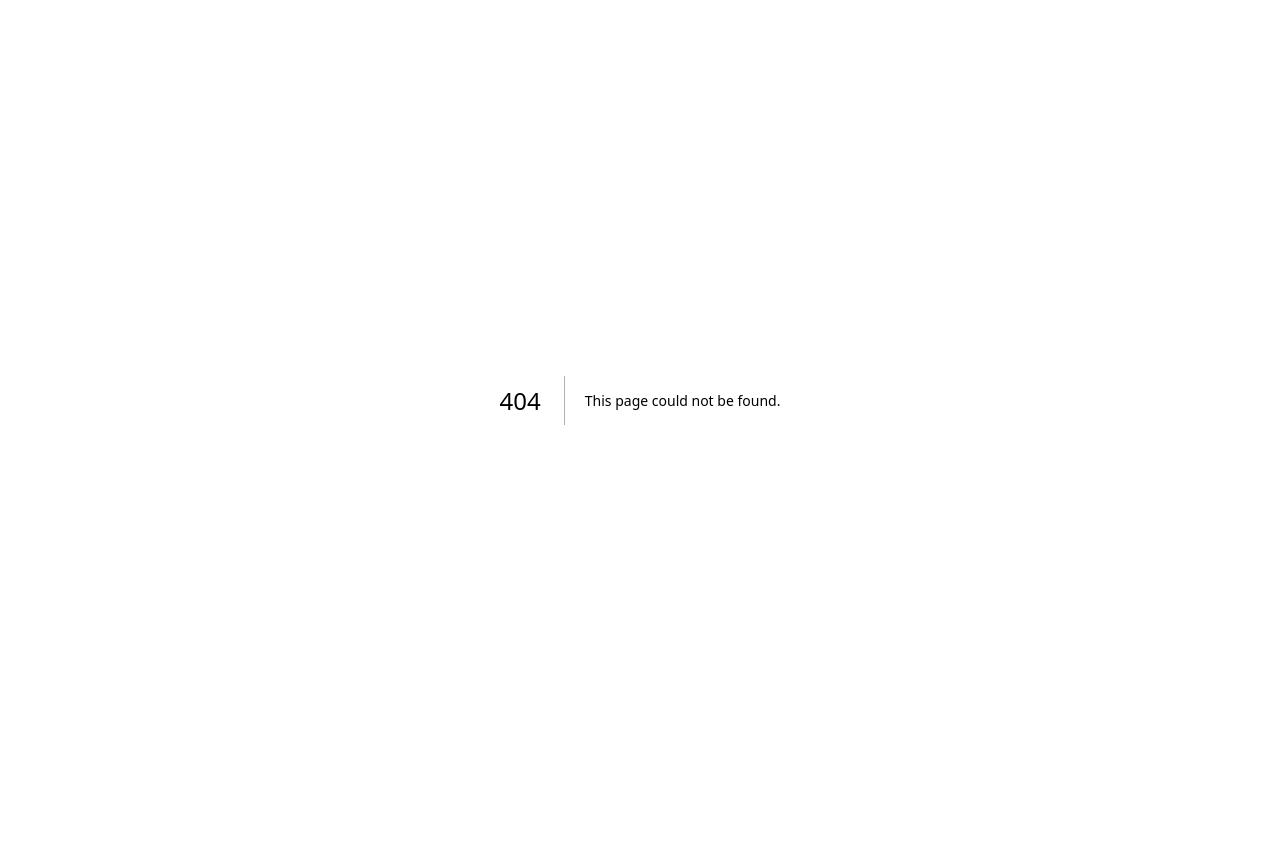
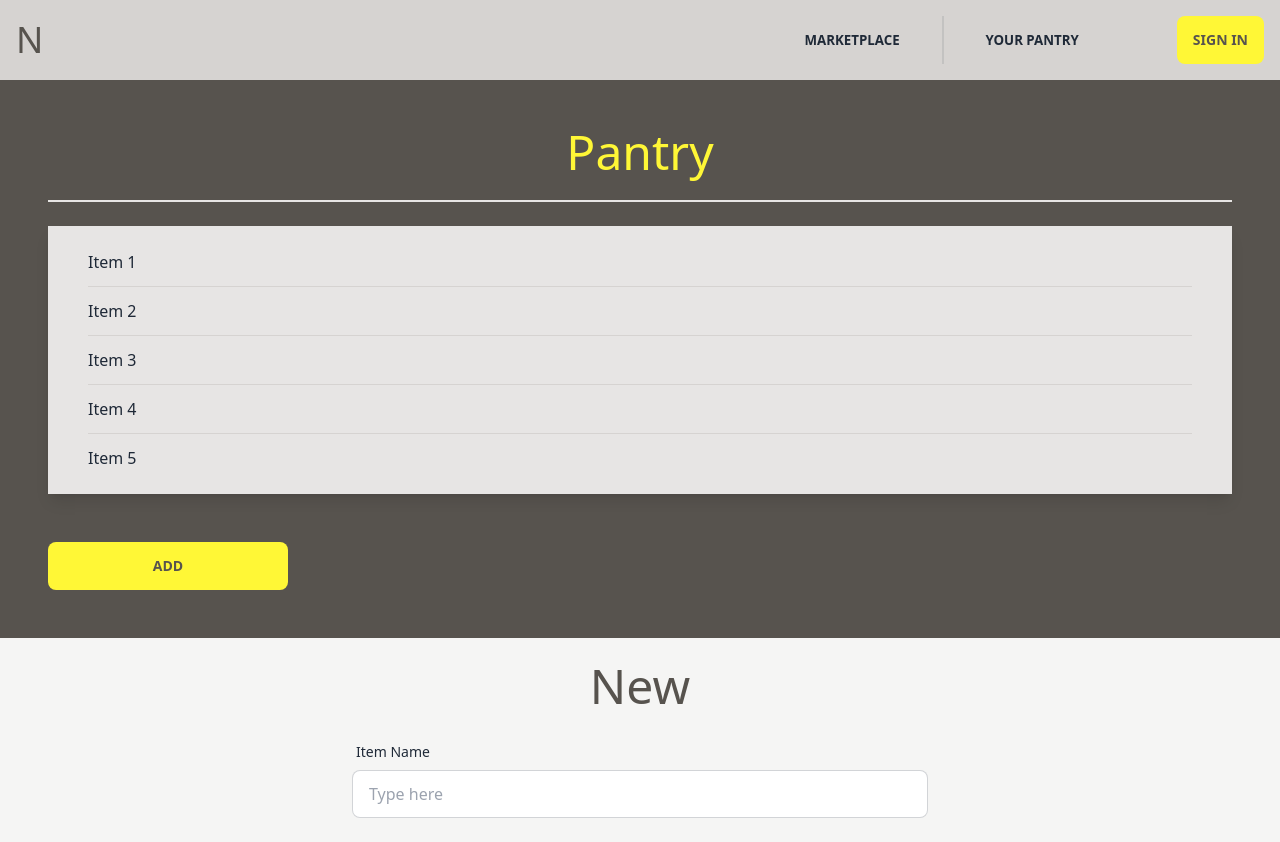
Before and after one commit to Vyonyx/neighbourly, a Next.js app: page /pantry in a window 1280 px wide. Before the commit this address had no page. Before the commit the page ends 800 px from the top, so only its background shows below. Built offline with nearby package versions, Linux system fonts and the light colour scheme; no server answers.

Commit message:
add basic pantry component page

```diff
--- a/components/Nav.tsx
+++ b/components/Nav.tsx
@@ -21,7 +21,7 @@ export default function Nav() {
         </Link>
         <div className="divider md:divider-horizontal"></div>
         <Link
-          href='/'
+          href='/pantry'
           className="">
             <div className="btn btn-outline border-0 hover:bg-black hover:text-primary">Your Pantry</div>
         </Link>
@@ -33,7 +33,7 @@ export default function Nav() {
         </label>
         <ul tabIndex={0} className="dropdown-content menu p-2 shadow bg-base-100 rounded-box w-52">
           <li><Link href='/'>Marketplace</Link></li>
-          <li><Link href='/'>Your Pantry</Link></li>
+          <li><Link href='/pantry'>Your Pantry</Link></li>
         </ul>
       </div>
 
--- /dev/null
+++ b/pages/pantry.tsx
@@ -0,0 +1,51 @@
+import React, { useState } from "react"
+import Nav from "../components/Nav"
+
+function Pantry() {
+  const [isEdit, setisEdit] = useState(false)
+
+  const handleSubmit = (evt: React.FormEvent) => {
+    evt.preventDefault()
+  }
+
+  return (
+    <div className="bg-neutral-l h-full">
+      <Nav />
+
+      <div className="flex flex-col gap-6 bg-neutral-d pt-32 pb-12 px-12">
+        <h1 className="text-5xl text-center text-primary border-b-2 pb-6 border-neutral-l">Pantry</h1>
+
+        <ul className="bg-neutral-l h-full px-10 py-3 divide-y divide-solid divide-neutral flex flex-col shadow-lg">
+          <li className="py-3">Item 1</li>
+          <li className="py-3">Item 2</li>
+          <li className="py-3">Item 3</li>
+          <li className="py-3">Item 4</li>
+          <li className="py-3">Item 5</li>
+        </ul>
+
+        <button className=" mt-6 btn text-neutral-d bg-primary border-0 self-center w-60 hover:bg-black hover:text-primary lg:self-start">Add</button>
+      </div>
+
+      <div className="flex flex-col items-center bg-stone-100 h-full py-6 px-12">
+        <h1 className="text-5xl text-neutral-d">
+          {isEdit ? 'Edit' : 'New'}
+        </h1>
+
+        <form
+          onSubmit={handleSubmit}
+          className='w-full flex flex-col gap-3 items-center justify-center mt-6 max-w-xl'>
+          <div className="form-control w-full flex flex-col items-center">
+            <label className="label self-start">
+              <span className="label-text">Item Name</span>
+            </label>
+            <input
+              type="text"
+              placeholder="Type here"
+              className="input input-bordered w-full max-w-xl" />
+          </div>
+        </form>
+      </div>
+    </div>
+  )
+}
+export default Pantry
```
